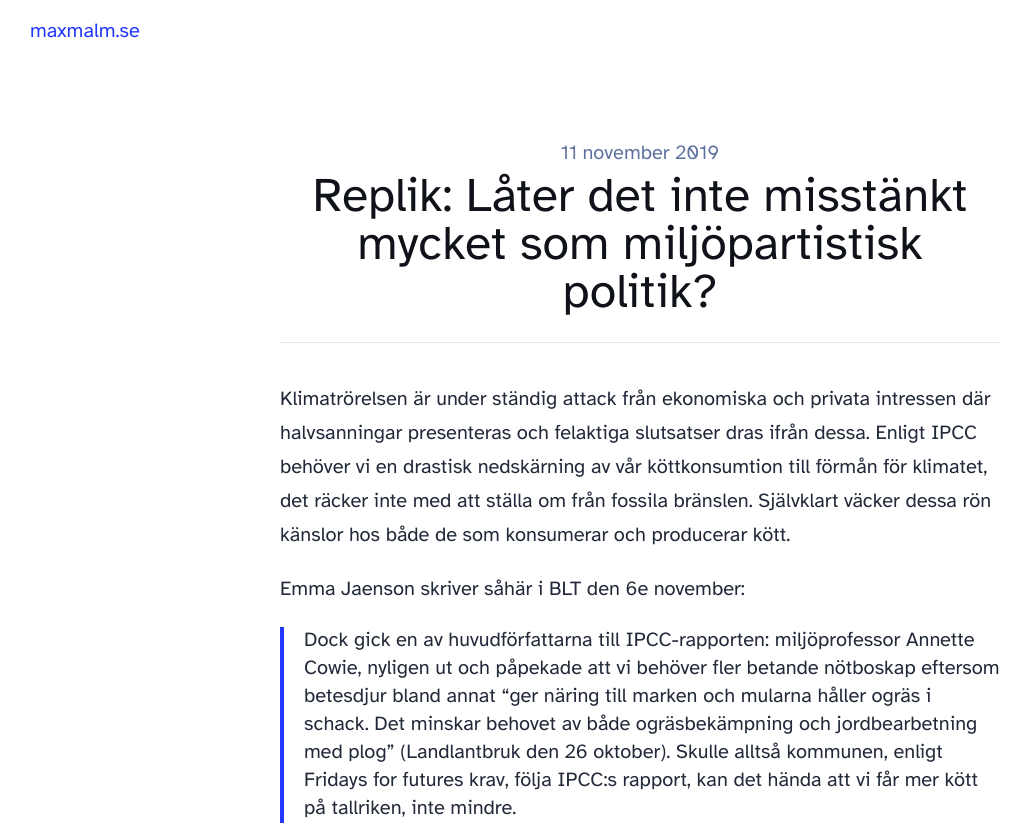
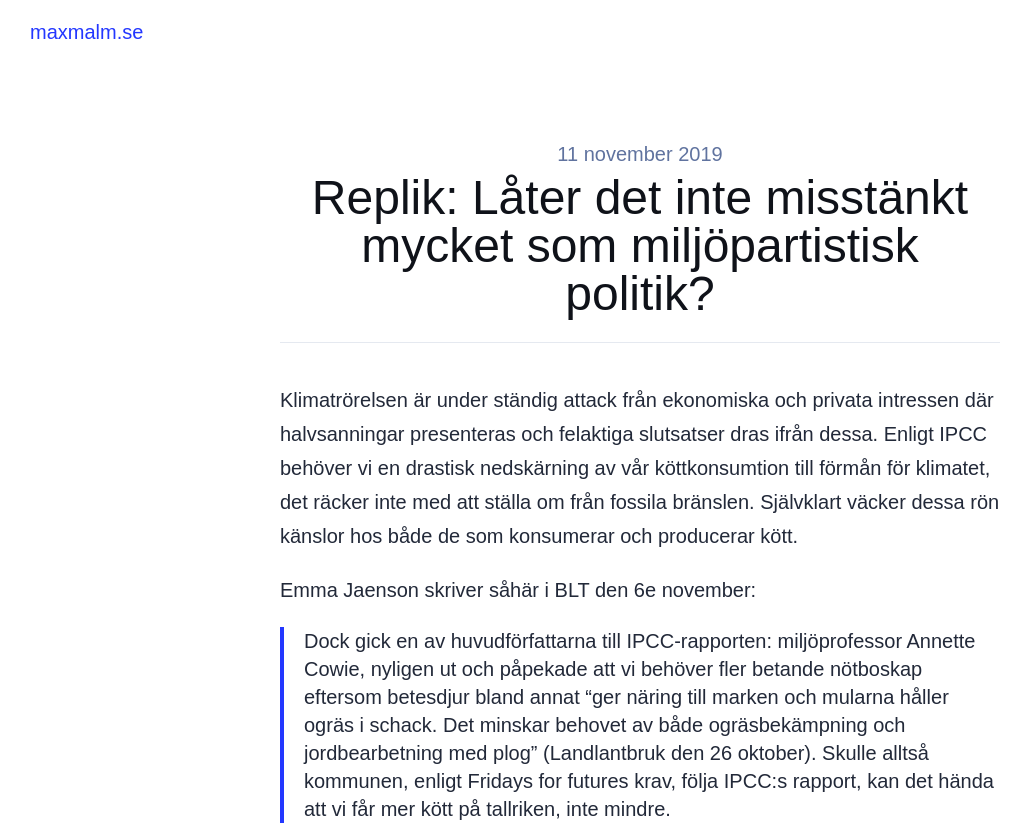
Before and after one commit to benjick/maxmalm-blog, an Astro site: page /2019/klimatrorelsen in a window 1280 px wide. Shown: the top 826 px of the page, without its empty margins (0-1032 px from the left). Built offline with nearby package versions, Linux system fonts and the light colour scheme; Astro itself is replaced by a stand-in of ours.

Commit message:
no fonts

```diff
--- a/src/components/BaseHead.astro
+++ b/src/components/BaseHead.astro
@@ -20,22 +20,6 @@ const { title, description, image = "/blog-placeholder-1.jpg" } = Astro.props;
 <link rel="icon" type="image/svg+xml" href="/favicon.svg" />
 <link rel="sitemap" href="/sitemap-index.xml" />
 <link rel="alternate" type="application/rss+xml" title="RSS" href="/rss.xml" />
-
-<!-- Font preloads -->
-<link
-  rel="preload"
-  href="/fonts/atkinson-regular.woff"
-  as="font"
-  type="font/woff"
-  crossorigin
-/>
-<link
-  rel="preload"
-  href="/fonts/atkinson-bold.woff"
-  as="font"
-  type="font/woff"
-  crossorigin
-/>
 
 <link rel="preconnect" href="https://plausible.io" />
 
--- a/src/styles/global.css
+++ b/src/styles/global.css
@@ -15,22 +15,8 @@
   --box-shadow: 0 2px 6px rgba(var(--gray), 25%),
     0 8px 24px rgba(var(--gray), 33%), 0 16px 32px rgba(var(--gray), 33%);
 }
-@font-face {
-  font-family: "Atkinson";
-  src: url("/fonts/atkinson-regular.woff") format("woff");
-  font-weight: 400;
-  font-style: normal;
-  font-display: swap;
-}
-@font-face {
-  font-family: "Atkinson";
-  src: url("/fonts/atkinson-bold.woff") format("woff");
-  font-weight: 700;
-  font-style: normal;
-  font-display: swap;
-}
 body {
-  font-family: "Atkinson", sans-serif;
+  font-family: sans-serif;
   margin: 0;
   padding: 0;
   text-align: left;
```
Also changed, not shown: public/fonts/atkinson-bold.woff (deleted), public/fonts/atkinson-regular.woff (deleted).
